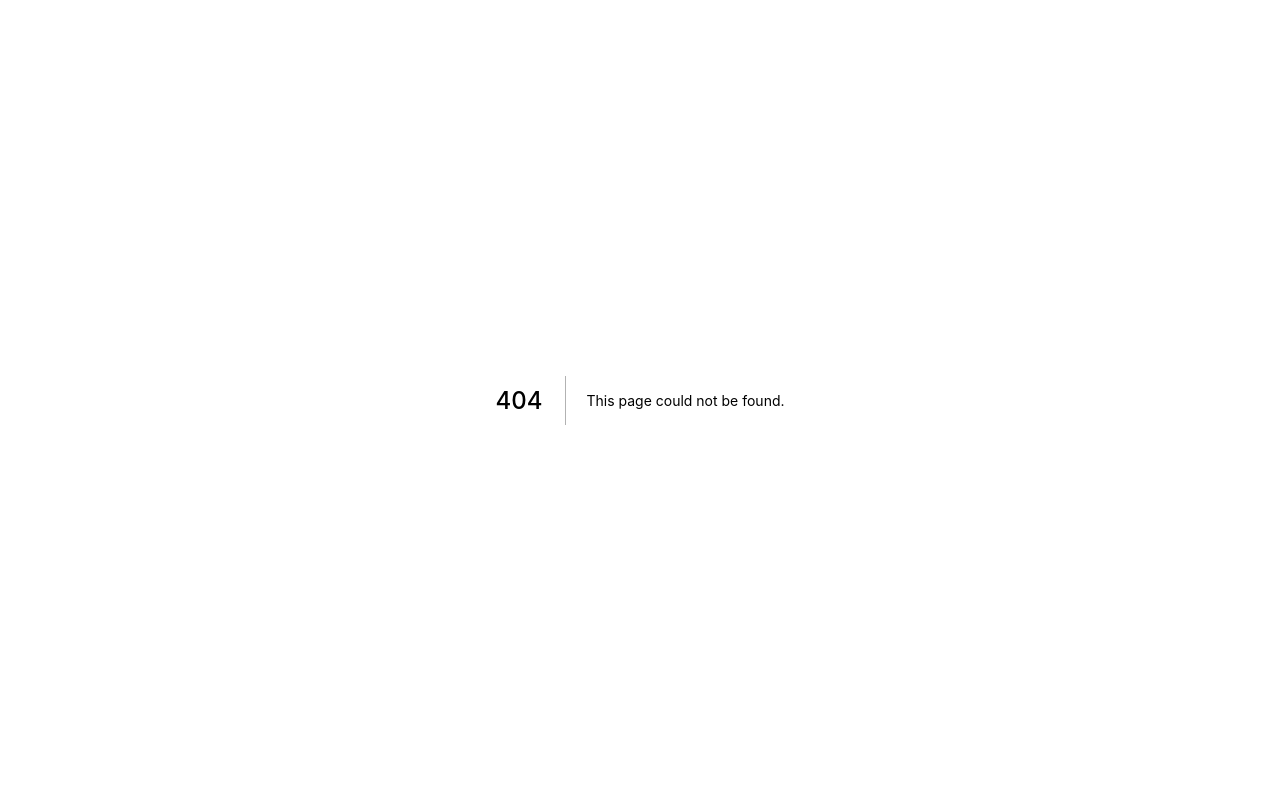
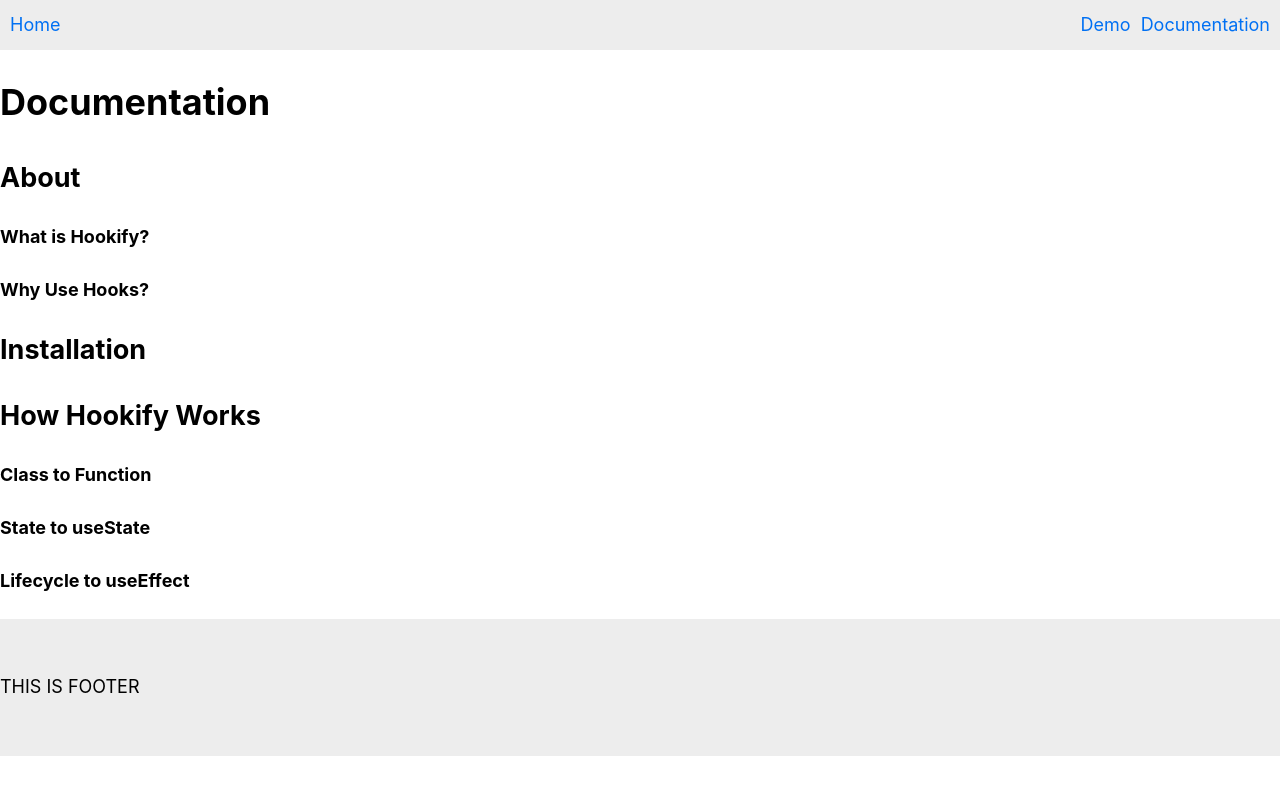
Before and after one commit to DigitalTranslate/ReactHookifyWebsite, a Next.js app: page /docs in a window 1280 px wide. Before the commit this address had no page. Shown: the top 794 px of the page. Built offline with nearby package versions, Linux system fonts and the light colour scheme.

Commit message:
Documentation start

```diff
--- /dev/null
+++ b/components/Documentation/About.js
@@ -0,0 +1,13 @@
+export default function About() {
+  return (
+    <div id="about_main">
+      <h2>About</h2>
+      <div id="about_hookify">
+        <h4>What is Hookify?</h4>
+      </div>
+      <div id="about_hooks">
+        <h4>Why Use Hooks?</h4>
+      </div>
+    </div>
+  );
+}
--- /dev/null
+++ b/components/Documentation/Installation.js
@@ -0,0 +1,7 @@
+export default function Installation() {
+  return (
+    <div id="installation">
+      <h2>Installation</h2>
+    </div>
+  );
+}
--- /dev/null
+++ b/components/Documentation/Translations.js
@@ -0,0 +1,19 @@
+export default function Translations() {
+  return (
+    <div id="translations">
+      <h2>How Hookify Works</h2>
+
+      <div id="translation_class">
+        <h4>Class to Function</h4>
+      </div>
+
+      <div id="translation_state">
+        <h4>State to useState</h4>
+      </div>
+
+      <div id="translation_lifecycle">
+        <h4>Lifecycle to useEffect</h4>
+      </div>
+    </div>
+  );
+}
--- /dev/null
+++ b/pages/docs.js
@@ -0,0 +1,17 @@
+import Layout from '../components/Layout';
+import About from '../components/Documentation/About.js';
+import Installation from '../components/Documentation/Installation.js';
+import Translations from '../components/Documentation/Translations.js';
+
+export default function Docs() {
+  return (
+    <Layout>
+      <div>
+        <h1>Documentation</h1>
+      </div>
+      <About />
+      <Installation />
+      <Translations />
+    </Layout>
+  );
+}
--- a/pages/playground.js
+++ b/pages/playground.js
@@ -1,3 +1,3 @@
 export default function Playground() {
-  return <div>PLAYGROUND HERE</div>
+  return <div>PLAYGROUND HERE</div>;
 }
```
